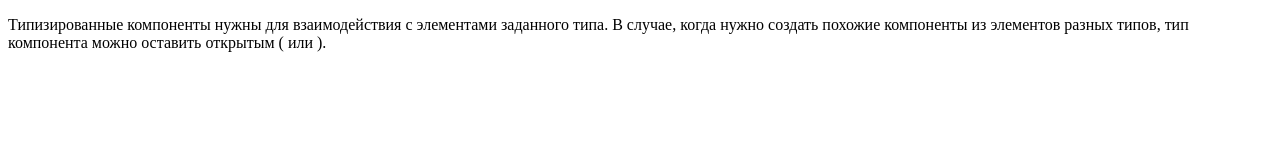
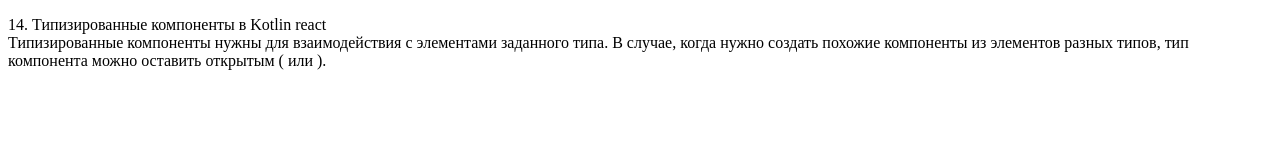
Before and after one commit to Danilkaww/Danilkaww.github.io, a plain HTML site: page q14.html in a window 1280 px wide. Drawn offline with Linux system fonts and the light colour scheme.

Commit message:
Update q14.html

```diff
--- a/q14.html
+++ b/q14.html
@@ -6,6 +6,7 @@
     <title>Document</title>
 </head>
 <body>
-    <p>Типизированные компоненты нужны для взаимодействия с элементами заданного типа. В случае, когда нужно создать похожие компоненты из элементов разных типов, тип компонента можно оставить открытым (<O> или <T>).</p>
+    <p>14. Типизированные компоненты в Kotlin react <br>
+        Типизированные компоненты нужны для взаимодействия с элементами заданного типа. В случае, когда нужно создать похожие компоненты из элементов разных типов, тип компонента можно оставить открытым (<O> или <T>).</p>
 </body>
 </html>
```
